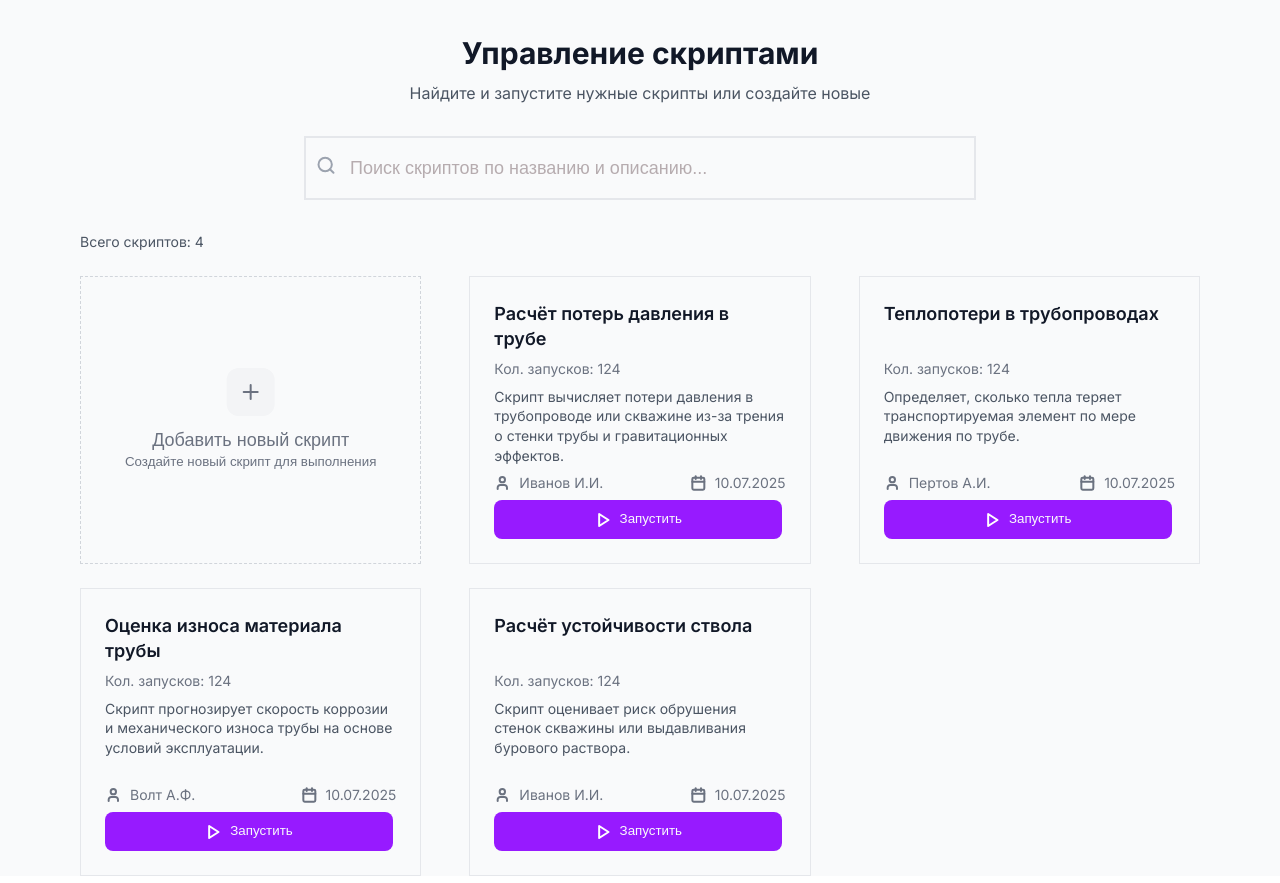
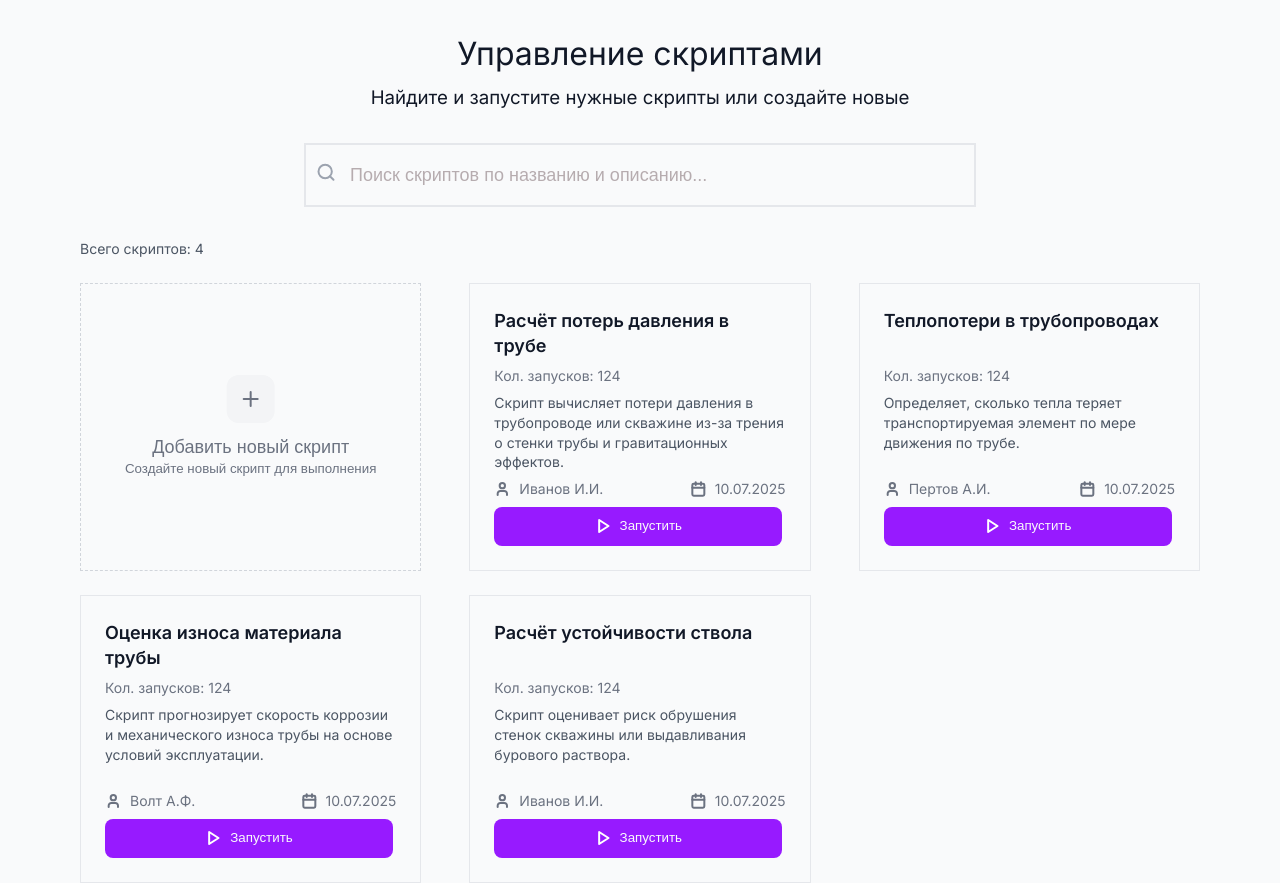
Before and after one commit to bmstu-itstech/scriptum-front, a Next.js app: page / in a window 1280 px wide. Built offline with nearby package versions, Linux system fonts and the light colour scheme.

Commit message:
[fix] components: bug of PageLayout

```diff
--- a/src/layouts/PageLayout/PageLayout.module.css
+++ b/src/layouts/PageLayout/PageLayout.module.css
@@ -6,14 +6,9 @@
 }
 
 .title {
-  font-size: var(--font-size-lg);
-  font-weight: 700;
-  color: var(--color-dark-main);
   margin-top: 2rem;
 }
 .subtitle {
-  font-size: var(--font-size-sm);
-  color: var(--color-gray-sub);
   margin-top: 0.5rem;
   margin-bottom: 2rem;
 }
--- a/src/layouts/PageLayout/PageLayout.props.ts
+++ b/src/layouts/PageLayout/PageLayout.props.ts
@@ -1,5 +1,6 @@
 import type { HTMLAttributes } from 'react';
 
 export interface Props extends HTMLAttributes<HTMLDivElement>{
-    subtitle: string;
+    subtitle?: string;
+    title?: string;
 }
--- a/src/layouts/PageLayout/index.tsx
+++ b/src/layouts/PageLayout/index.tsx
@@ -7,8 +7,8 @@ import cn from 'classnames';
 export const PageLayout: FC<Props> = ({title, subtitle, children, className, ...props}) => {
   return (
     <Container {...props} className={cn(styles.main, className)}>
-      <h1 className={cn(styles.title)}>{title}</h1>
-      <h3 className={cn(styles.subtitle)}>{subtitle}</h3>
+      {title && <h1 className={cn(styles.title, 'layout__title')}>{title}</h1>}
+      {subtitle && <h3 className={cn(styles.subtitle, 'layout__subtitle')}>{subtitle}</h3>}
       {children}
     </Container>
   );
```
